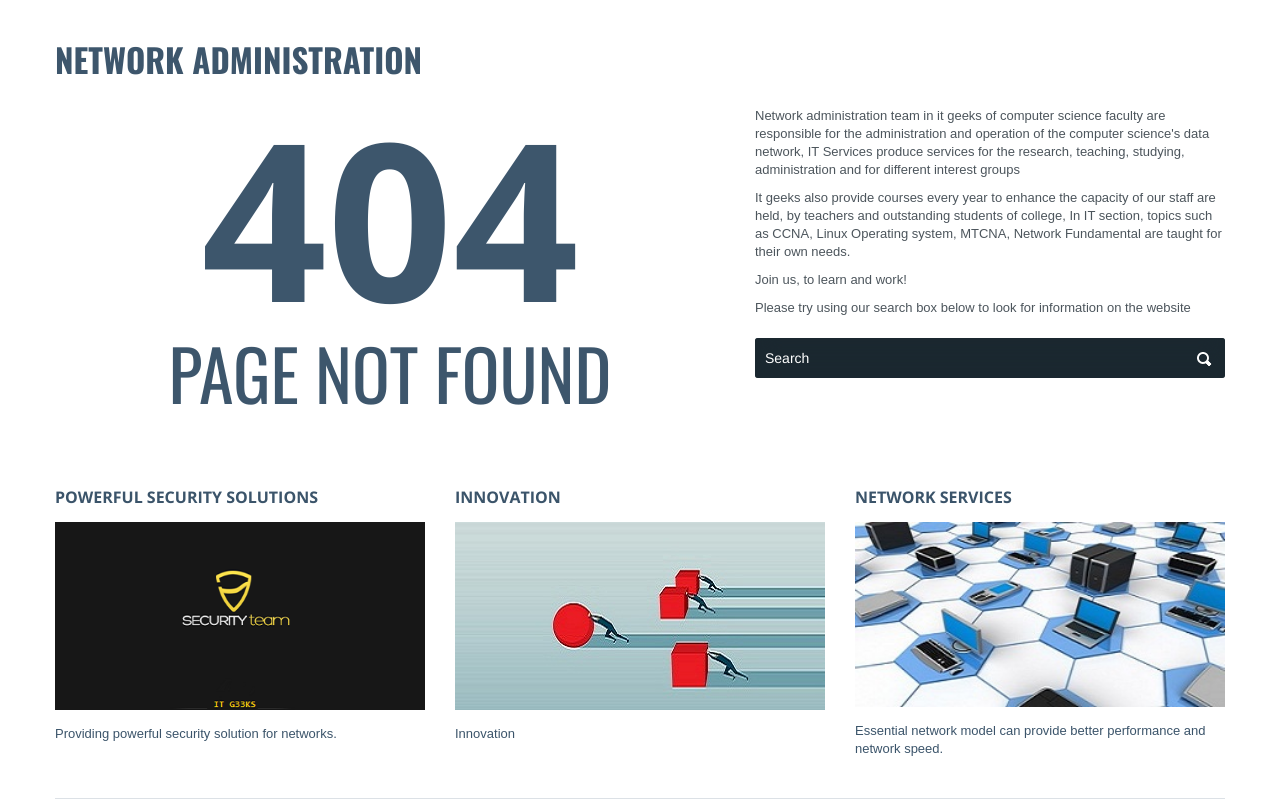
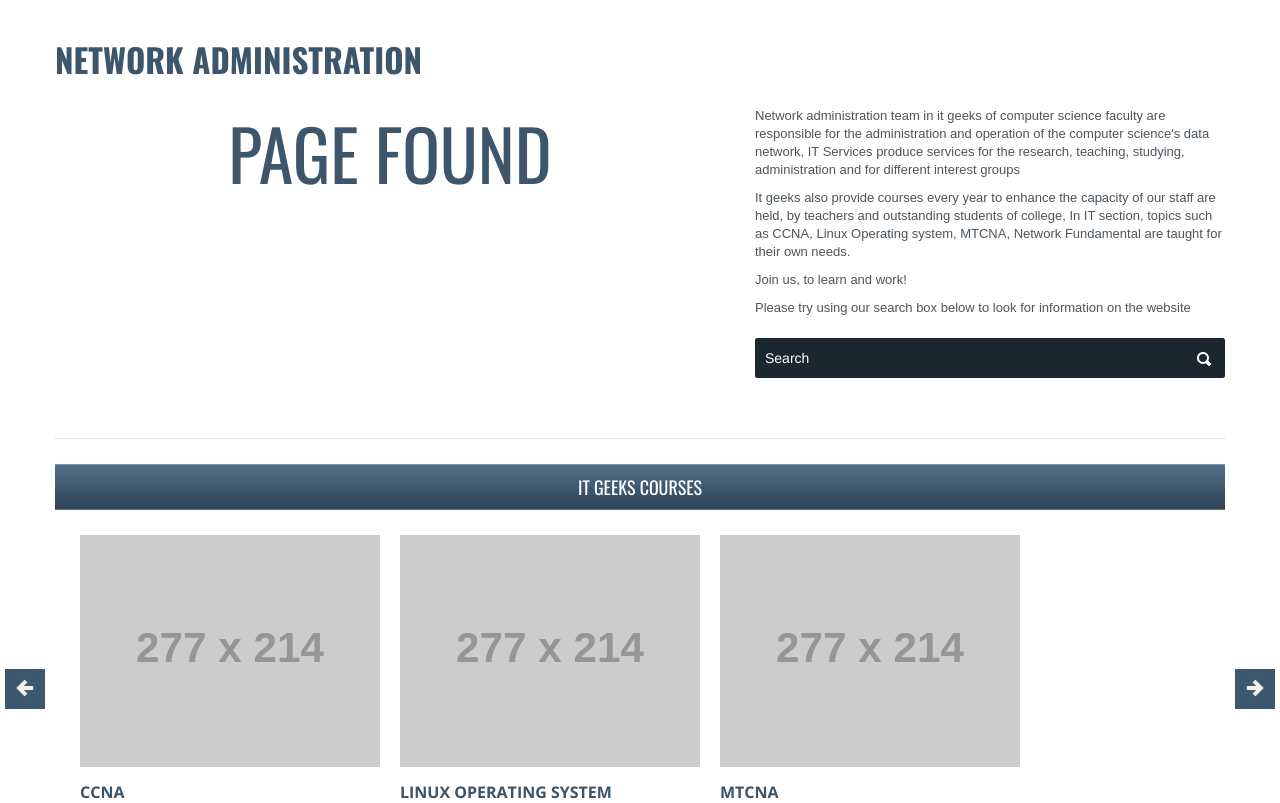
Before and after one commit to itg33ks/itg33ks.github.io, a plain HTML site: page network.html in a window 1280 px wide. Shown: the part 149-952 px from the top of the page. Drawn offline with nearby package versions, Linux system fonts and the light colour scheme; placeholder pictures from the web are drawn by us.

Commit message:
update-networkpage

```diff
--- a/network.html
+++ b/network.html
@@ -84,7 +84,7 @@ $(window).load(function() {
 				</li>
 				<li class="sub-menu sub-menu-1"><a href="Services.html">Services</a>
 					<ul>
-								<li><a href="products.html">Network Administration</a></li>
+								<li><a href="network.html">Network Administration</a></li>
 								<li><a href="products.html">Database Management</a></li>
 								<li><a href="products.html">Software Engineering</a></li>
 								<li><a href="products.html">Hardware AND Robotic</a></li>
@@ -123,8 +123,8 @@ $(window).load(function() {
 <div class="row">
 	<div class="span7">
 		<div class="page-404">
-			<p class="txt1">404</p>
-			<p class="txt2">PAGE NOT FOUND</p>
+			<p class="txt1"></p>
+			<p class="txt2">PAGE FOUND</p>
 		</div>
 	</div>
 	<div class="span5">
@@ -155,42 +155,6 @@ $(window).load(function() {
 </div>
 </div>
 </div>
-
-
-<div class="banners2">
-<div class="container">
-<div class="row">
-<div class="span4 banner banner1">
-<div class="banner_inner">
-	<a href="#">
-		<div class="txt1">powerful security solutions</div>
-		<a href="#"><img src="pics\ST.png" alt="" class="img">
-		<div class="txt2">Providing powerful security solution for networks. </div>
-	</a>
-</div>
-</div>
-<div class="span4 banner banner2">
-<div class="banner_inner">
-	<a href="#">
-		<div class="txt1">		Innovation </div>
-		<img src="pics\innovation.jpg" alt="" class="img">
-		<div class="txt2">Innovation </div>
-	</a>
-</div>
-</div>
-<div class="span4 banner banner3">
-<div class="banner_inner">
-	<a href="#">
-		<div class="txt1">Network services</div>
-		<img src="pics\ns.jpg" alt="" class="img">
-		<div class="txt2">Essential network model can provide better performance and network speed. </div>
-	</a>
-</div>
-</div>
-</div>
-</div>
-</div>
-
 
 <div id="slider4_wrapper">
 <div class="container">
@@ -339,7 +303,7 @@ $(window).load(function() {
 	<ul class="ul0">
 	  <li><a href="#">Educational services</a></li>
 	  <li><a href="#">Courses</a></li>
-	  <li><a href="#">Our Projects</a></li>
+	  <li><a href="network.html">IT Administration</a></li>
 	  <li><a href="#">Our Products</a></li	   ></ul>
 	</ul>
 
```
Also changed, not shown: about-us.html (+2 -2 lines), contacts.html (+2 -2 lines), index.html (+8 -6 lines), products.html (+2 -2 lines), projects.html (+2 -2 lines), security.html (+2 -2 lines), services.html (+2 -2 lines).
